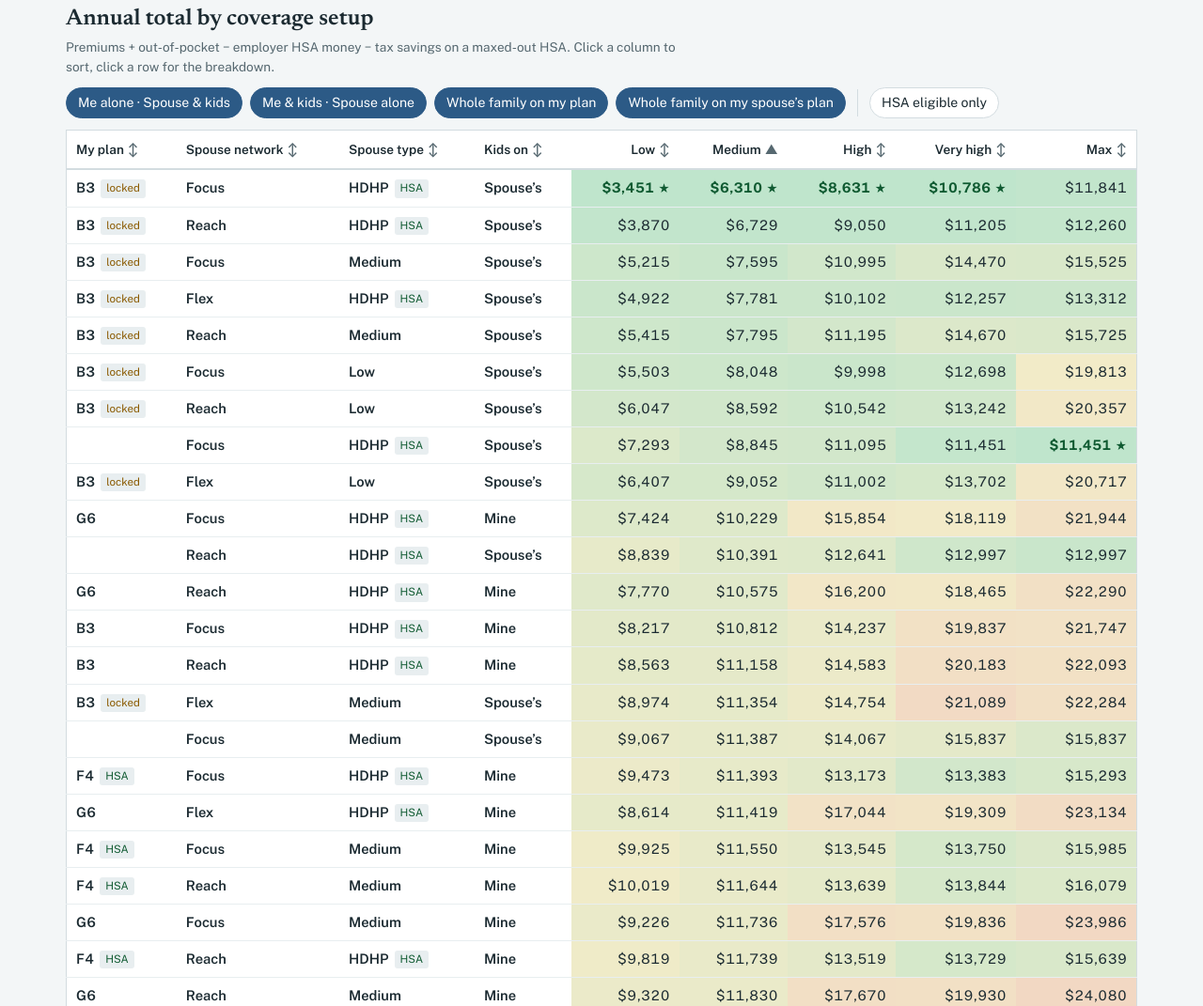
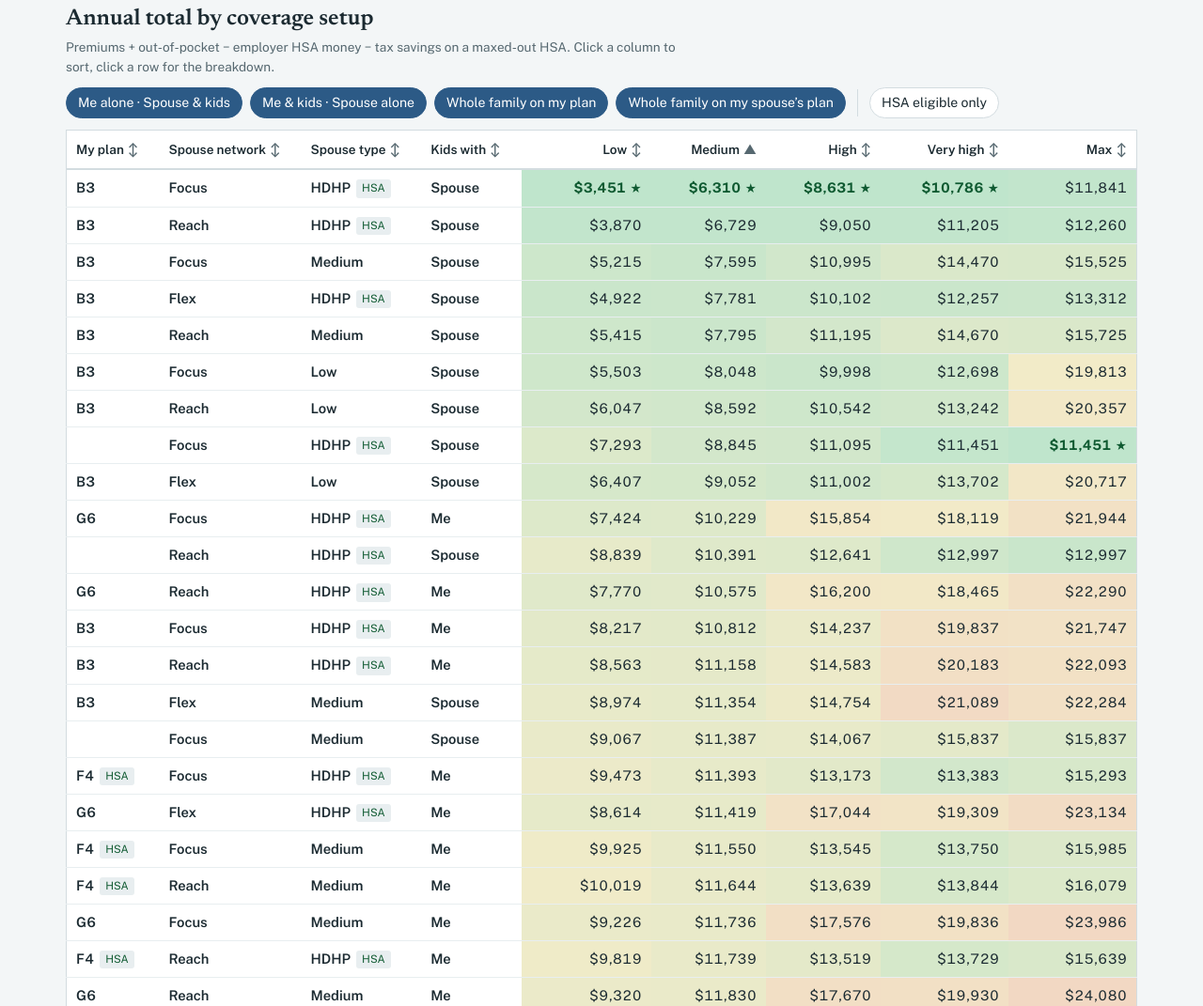
Before and after one commit to oroberts3/insurance, a plain HTML site: page index.html in a window 1280 px wide. Shown: the part 940-2011 px from the top of the page at 94% size. Drawn offline with nearby package versions, Linux system fonts and the light colour scheme.

Commit message:
Drop locked tag, rename to Kids with (Me/Spouse), tighten setup column spacing
Co-Authored-By: Claude Opus 5.5 <noreply@anthropic.com>

```diff
--- a/index.html
+++ b/index.html
@@ -110,7 +110,7 @@ body::before{content:"";position:fixed;inset:0 0 auto;height:env(safe-area-inset
 .filters{display:flex;flex-wrap:wrap;gap:8px;margin:12px 0}
 .chip{border:1px solid var(--line);background:var(--surface);border-radius:999px;padding:5px 12px;font-size:.88rem}
 .chip[aria-pressed="true"]{background:var(--accent);color:var(--accent-ink);border-color:var(--accent)}
-.res{border-collapse:collapse;width:100%;min-width:1040px;background:var(--surface);border:1px solid var(--line);font-size:.92rem}
+.res{border-collapse:collapse;width:100%;min-width:900px;background:var(--surface);border:1px solid var(--line);font-size:.92rem}
 .res th{position:sticky;top:0;background:var(--surface);z-index:1;text-align:right;padding:10px;border-bottom:2px solid var(--line);font-size:.85rem;white-space:nowrap}
 .res th.l{text-align:left}
 .res th button{background:none;border:0;padding:0;font-weight:600;color:var(--ink)}
@@ -125,6 +125,8 @@ body::before{content:"";position:fixed;inset:0 0 auto;height:env(safe-area-inset
 .opt{font-size:.8rem;color:var(--muted)}
 .plans{font-weight:600}
 .res td.blank{color:var(--muted)}
+.res th.su,.res td.su{width:1%;white-space:nowrap;padding-right:22px}
+.res th.su+th:not(.su),.res td.su+td:not(.su){padding-left:22px}
 .tag.hsa{color:var(--best)}
 .filters .sep{width:1px;background:var(--line);margin:2px 4px}
 .tag{display:inline-block;font-size:.72rem;padding:1px 6px;border-radius:3px;background:var(--soft);color:var(--muted);margin-left:6px;vertical-align:1px}
@@ -438,13 +440,13 @@ qtyEl.addEventListener("input",function(e){
 /* ---------- results table ---------- */
 var COLS=[{id:"low",name:"Low"},{id:"med",name:"Medium"},{id:"high",name:"High"},{id:"vhigh",name:"Very high"},{id:"max",name:"Max"}];
 var sortCol="med",sortDir=1,shown={A:true,B:true,C:true,D:true},hsaOnly=false,openRows={};
-var SETUP=[{id:"my",name:"My plan"},{id:"net",name:"Spouse network"},{id:"type",name:"Spouse type"},{id:"kids",name:"Kids on"}];
+var SETUP=[{id:"my",name:"My plan"},{id:"net",name:"Spouse network"},{id:"type",name:"Spouse type"},{id:"kids",name:"Kids with"}];
 var TYPE_RANK={Low:0,Medium:1,HDHP:2};
 function setupOf(o){
   var mine=null,sp=null,kids="";
   o.units.forEach(function(u){
     if(u.plan.owner==="you")mine=u.plan;else sp=u.plan;
-    if(u.who.indexOf("kids")>-1)kids=u.plan.owner==="you"?"Mine":"Spouse’s";
+    if(u.who.indexOf("kids")>-1)kids=u.plan.owner==="you"?"Me":"Spouse";
   });
   return {mine:mine,sp:sp,my:mine?mine.name:"",net:sp?sp.net:"",type:sp?sp.lvl:"",kids:kids};
 }
@@ -459,7 +461,7 @@ function setupCmp(a,b,col){
 var tbl=document.getElementById("res");
 function header(){
   var h='<tr>';
-  SETUP.forEach(function(c){h+='<th class="l" scope="col" aria-sort="'+(sortCol===c.id?(sortDir>0?"ascending":"descending"):"none")+'"><button type="button" data-sort="'+c.id+'">'+c.name+'<span class="ar">'+(sortCol===c.id?(sortDir>0?"▲":"▼"):"↕")+'</span></button></th>';});
+  SETUP.forEach(function(c){h+='<th class="l su" scope="col" aria-sort="'+(sortCol===c.id?(sortDir>0?"ascending":"descending"):"none")+'"><button type="button" data-sort="'+c.id+'">'+c.name+'<span class="ar">'+(sortCol===c.id?(sortDir>0?"▲":"▼"):"↕")+'</span></button></th>';});
   COLS.forEach(function(c){h+='<th scope="col" aria-sort="'+(sortCol===c.id?(sortDir>0?"ascending":"descending"):"none")+'"><button type="button" data-sort="'+c.id+'">'+c.name+'<span class="ar">'+(sortCol===c.id?(sortDir>0?"▲":"▼"):"↕")+'</span></button></th>';});
   tbl.tHead.innerHTML=h+"</tr>";
 }
@@ -499,9 +501,9 @@ function renderTable(){
   rows.forEach(function(r){
     var o=r.opt,gname=GROUPDEF.filter(function(g){return g.id===o.g;})[0].name,isOpen=!!openRows[o.idx];
     var su=setupOf(o);
-    function cell(v,extra){return '<td class="l'+(v?"":" blank")+'"><span class="plans">'+esc(v)+'</span>'+(extra||"")+'</td>';}
+    function cell(v,extra){return '<td class="l su'+(v?"":" blank")+'"><span class="plans">'+esc(v)+'</span>'+(extra||"")+'</td>';}
     h+='<tr class="row" tabindex="0" data-i="'+o.idx+'" aria-expanded="'+isOpen+'" title="'+esc(gname)+'">'+
-      cell(su.my,(o.lock?'<span class="tag lock">locked</span>':'')+(su.mine&&su.mine.hsa?'<span class="tag hsa">HSA</span>':''))+
+      cell(su.my,(su.mine&&su.mine.hsa?'<span class="tag hsa">HSA</span>':''))+
       cell(su.net)+
       cell(su.type,su.sp&&su.sp.hsa?'<span class="tag hsa">HSA</span>':'')+
       cell(su.kids);
```
